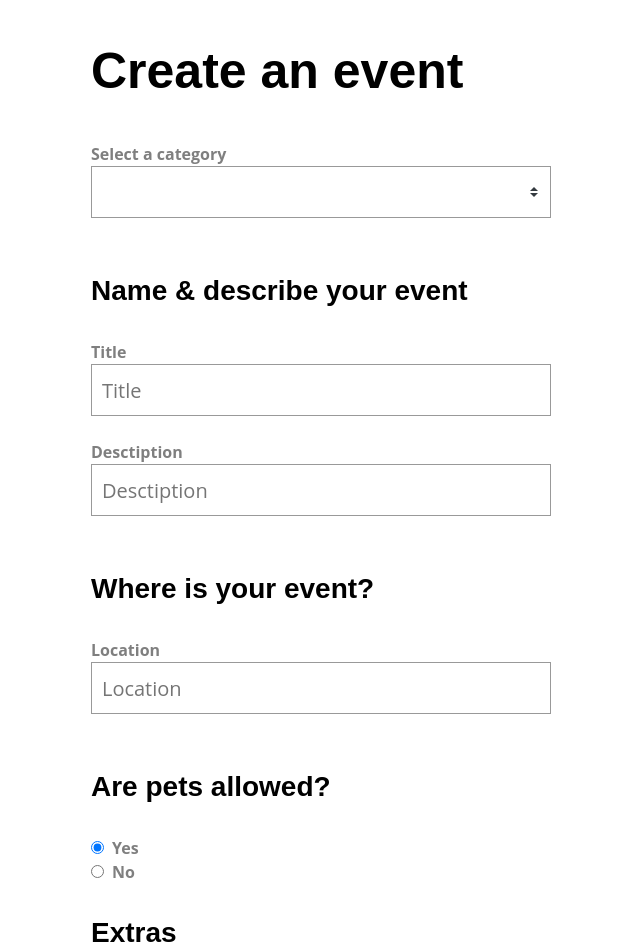
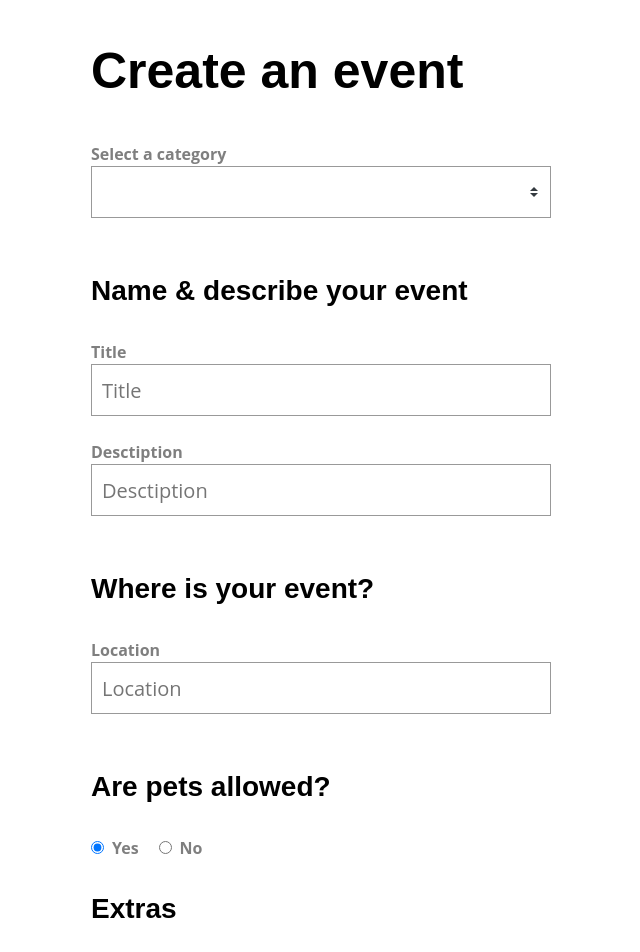
Before and after one commit to kkata/vue3-forms, a Vue app: page / in a window 1280 px wide. Shown: the top 952 px of the page, without its empty margins (339-979 px from the left). Built offline with nearby package versions, Linux system fonts and the light colour scheme.

Commit message:
7. BaseRadioGroup

```diff
--- /dev/null
+++ b/src/components/BaseRadioGroup.vue
@@ -0,0 +1,47 @@
+<template>
+  <component
+    v-for="option in options"
+    :key="option.value"
+    :is="vertical ? 'div' : 'span'"
+    :class="{
+      horizontal: !vertical
+    }"
+  >
+    <BaseRadio
+      :label="option.label"
+      :value="option.value"
+      :modelValue="modelValue"
+      :name="name"
+      @update:modelValue="$emit('update:modelValue', $event)"
+    />
+  </component>
+</template>
+
+<script>
+export default {
+  props: {
+    options: {
+      type: Array,
+      required: true
+    },
+    name: {
+      type: String,
+      required: true
+    },
+    modelValue: {
+      type: [String, Number],
+      required: true
+    },
+    vertical: {
+      type: Boolean,
+      default: false
+    }
+  }
+};
+</script>
+
+<style scoped>
+.horizontal {
+  margin-right: 20px;
+}
+</style>
--- a/src/views/SimpleForm.vue
+++ b/src/views/SimpleForm.vue
@@ -20,11 +20,11 @@
 
       <h3>Are pets allowed?</h3>
       <div>
-        <BaseRadio v-model="event.pets" :value="1" label="Yes" name="pets" />
-      </div>
-
-      <div>
-        <BaseRadio v-model="event.pets" :value="0" label="No" name="pets" />
+        <BaseRadioGroup
+          v-model="event.pets"
+          name="pets"
+          :options="petOptions"
+        />
       </div>
 
       <h3>Extras</h3>
@@ -66,7 +66,11 @@
           catering: false,
           music: false
         }
-      }
+      },
+      petOptions: [
+        { label: "Yes", value: 1 },
+        { label: "No", value: 0 }
+      ]
     };
   }
 };
```
